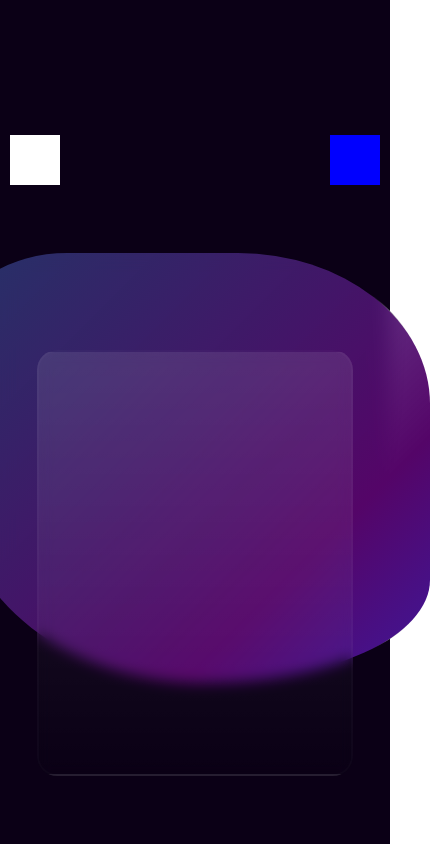
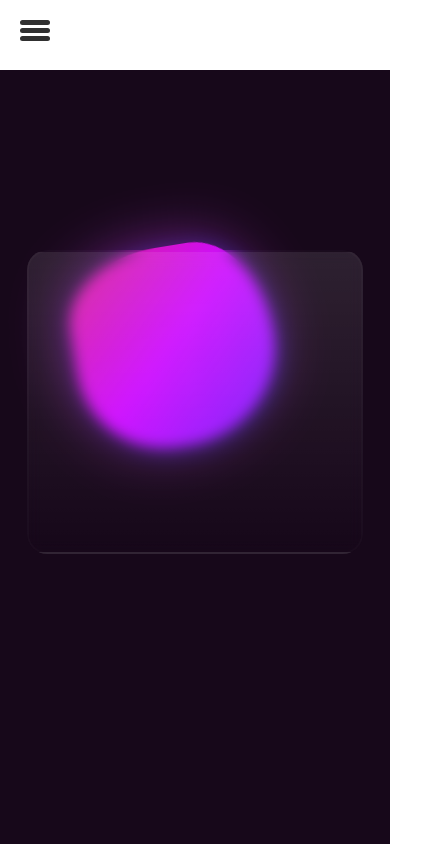
Before and after one commit to martins-joaopedro/portifolio, a React (Vite) app: page / in a window 390 px wide. Shown: the top 844 px of the page, 430 px wide, since content can reach past the window. Built offline with nearby package versions, Linux system fonts and the light colour scheme.

Commit message:
Blob configurations, responsive menu & bugs

```diff
--- a/src/components/Blob/index.jsx
+++ b/src/components/Blob/index.jsx
@@ -11,42 +11,55 @@ export const Blob = () => {
 
 const Container = styled.div`
     position: absolute;
-    top: 30%;
 `
 
 const move = keyframes`
     0% {
         border-radius: 48% 74% 56% 98% / 34% 78% 46% 58%;
+        transform: translateX(-20px) rotate(25deg);
         background-position: 0%;
+        box-shadow: 1px 1px 3rem #ff93064e;
+    }
+
+    25% {
+        border-radius: 100% 27% 100% 42% / 100% 20% 100% 71%;
+        transform: rotate(25deg) translateY(-40px);
+        background-position: 45%;
+        box-shadow: -5px -1px 5rem #ff0946,
+        10px 10px 3rem #e63600  ;
+    }
+
+    30% {
+        border-radius: 29% 100% 100% 53% / 51% 81% 40% 32%;
     }
 
     50% {
-        border-radius: 51% 17% 25% 17% / 34% 100% 32% 89%;
+        border-radius: 51% 56% 61% 45% / 51% 57% 89% 54%;
         background-position: 25%;
-        height: 550px;
-        width: 550px;
+        transform: rotate(20deg) translateY(100px);
+        box-shadow: 5px 5px 3rem #ff0984;
     }
 
     75% {
-        border-radius: 16% 45% 96% 52% / 13% 19% 23% 78%;
-        background-position: 50%;
-        width: 430px;
-        height: 430px
+        border-radius: 97% 45% 96% 52% / 67% 85% 97% 78%;
+        background-position: 75%;
+        transform: translateX(-40px) rotate(-15deg);
+        box-shadow: 1px 1px 3rem #6d6d6d5e;
     }
 
     100% {
         border-radius: 48% 74% 56% 98% / 34% 78% 46% 58%;
         background-position: 95%;
-        height: 430px;
-        height: 430px;
+        transform: rotate(0deg) translateX(10px) translateY(-10px) ;
+        box-shadow: -10px -10px 3rem #ce0bff,
+        10px 10px 3rem #1839f5;
     }
 `
 
 const Main =  styled.div`
-    background: linear-gradient(-45deg, #1839f5, #540568, #3558a197, #c53e81, #095e52);
-    background-size: 500%;
-    width: 500px;
-    height: 500px;
-    backdrop-filter: blur(10px);
+    width: clamp(200px, 50vw, 500px);
+    aspect-ratio: 1;
+    background: linear-gradient(-45deg, #1839f5, #ce0bff, #e63600, #ff0984, #ff9306);
+    background-size: 800%;
     animation: ${move} 10s alternate infinite;
 `
--- a/src/components/GlassCard/index.jsx
+++ b/src/components/GlassCard/index.jsx
@@ -1,37 +1,20 @@
 import React from 'react'
 import styled from "styled-components"
 
-import me from '../../assets/pic.png'
-
-export const GlassCard = () => {
+export const GlassCard = ({ children }) => {
     return (
         <Container>
-
+            { children }
         </Container>
     )
 }
 
 const Container = styled.div`
-    height: 50vh;
-    width: 80vw;
+    width: clamp(100px, 85%, 700px);
+    height: 300px;
     background: linear-gradient(180deg, rgba(255, 255, 255, 0.1), rgba(255, 255, 255, 0));
     backdrop-filter: blur(7px);
     border-radius: 20px;
     border: 2px solid rgba(255, 255, 255, 0.021);
     box-shadow: 0px 8px 32px rgb(0, 0, 0. 0.3);
 `
-
-
-const Image = styled.img`
-    width: 100%;
-    height: 100%;
-    object-fit: cover;
-    object-position: 10px 10px;
-    background-color: #202020;
-`
-
-const Text = styled.p`
-    font-family: 'Montserrat medium';
-    font-size: 2rem;
-    color: #fff;
-`
--- a/src/components/Header/index.jsx
+++ b/src/components/Header/index.jsx
@@ -1,36 +1,52 @@
 import { styled } from "styled-components";
 import { useEffect } from 'react'
+import './style.css'
 
-import './style.css'
+import instagram from '../../assets/images/instagram.png'
 
 export const Header = () => {
 
     useEffect(() => {
         window.addEventListener("scroll", () => {
-            const container = document.getElementById("header-container")
-            container.classList.toggle("scrolling", window.scrollY > 100)
+            let container = document.getElementById("header-container")
+            container.classList.toggle("scrolling", window.scrollY > 10)
         })
     }, [])
 
     const toggleMenu = () => {
-        const menu = document.querySelector(".menu");
-        console.log(menu)
-        menu.classList.toggle("show")
+        const menu = document.querySelector(".menu-container");
+        const tooltip = document.querySelector(".menu-tooltip");
+        menu.classList.toggle("close")
+        tooltip.classList.toggle("show")
     }
 
     return (
         <Container>
             <div id="header-container">
-                <Logo></Logo>
                 <NavList>
                     <li>Sobre mim</li>
                     <li>Formação</li>
                     <li>Projetos</li>
                 </NavList>
                 <LeftIcon>
-                    <div className="socialmedia"></div>
-                    <button className="menu" onClick={toggleMenu}></button>
+                    <div className="socialmedia">
+                    <img class="icons" src={instagram}></img>
+                    </div>
+                    <button className="button-menu" onClick={toggleMenu}>
+                        <div className="menu-container">
+                            <span></span>
+                            <span></span>
+                            <span></span>
+                        </div>
+                    </button>
                 </LeftIcon>
+            </div>
+            <div className="menu">
+                <div className="menu-tooltip">
+                    <li>Sobre mim</li>
+                    <li>Formação</li>
+                    <li>Projetos</li>
+                </div>
             </div>
         </Container>
     )
@@ -38,11 +54,12 @@ export const Header = () => {
 
 const LeftIcon = styled.div`
     @media (max-width: 700px) {
+
         & .socialmedia {
             display: none;
         }
 
-        & .menu {
+        & .menu-container {
             display: block;
         }
     }
@@ -54,6 +71,14 @@ const Container = styled.div`
     left: 0;
     width: 100%;
     z-index: 9999;
+
+    @media (max-width: 700px) {
+        & #header-container {
+            height: 50px;
+            background-color: rgb(255, 255, 255);
+            color: #000;
+        }
+    }
 `
 
 const Logo = styled.div`
--- a/src/components/Header/style.css
+++ b/src/components/Header/style.css
@@ -3,13 +3,13 @@
     align-items: center;
     justify-content: space-between;
     padding: 10px;
-    height: 300px;
+    height: 200px;
     transition: all 1s;
 
 }
 
 #header-container.scrolling {
-    height: 100px;
+    height: 50px;
     background-color: rgb(255, 255, 255);
     color: #000;
 }
@@ -27,20 +27,83 @@
 
 .socialmedia {
     display: block;
-    width: 50px;
-    background-color: green;
-    aspect-ratio: 1;
 }
 
-.menu {
-    display: none;
-    width: 50px;
-    background-color: blue;
-    aspect-ratio: 1;
-
-    border: 0;
+.button-menu {
+    border: none;
+    background: transparent;
+    padding: 10px;
 }
 
-.menu.show {
-    background-color: aqua;
+.icons {
+    width: 30px;
+    filter: invert();
 }
+
+.menu-tooltip {
+    opacity: 0;
+    background-color: #b6b6b6;
+    width: 100%;
+    transition: 0.25s ease-in-out;
+    text-align: center;
+}
+
+.menu-tooltip li {
+    display: block;
+    padding: 15px;
+}
+
+.menu-tooltip li:hover {
+    background-color: #303030;
+}
+
+.show {
+    opacity: 1;
+}
+
+.menu-container {
+    width: 30px;
+    aspect-ratio: 1;
+    position: relative;
+    display: none;
+}
+
+span {
+    position: absolute;
+    display: block;
+    height: 5px;
+    width: 100%;
+    border-radius: 30px;
+    background: #303030;
+    transition: 0.25s ease-in-out;
+}
+
+#checkbox-menu {
+    opacity: 0;
+}
+
+span:nth-child(1) {
+    top: 0;
+}
+
+span:nth-child(2) {
+    top: 8px
+}
+
+span:nth-child(3) {
+    top: 16px;
+}
+
+.menu-container.close span:nth-child(1) {
+    opacity: 0;
+}
+
+.menu-container.close span:nth-child(2) {
+    transform: rotate(45deg);
+    top: 8px
+}
+
+.menu-container.close span:nth-child(3) {
+    transform: rotate(-45deg);
+    top: 8px
+}
--- a/src/pages/Home/index.jsx
+++ b/src/pages/Home/index.jsx
@@ -1,17 +1,61 @@
 import React from "react"
-import './styles.jsx';
 
 import { Header } from '../../components/Header'
 import { GlassCard } from '../../components/GlassCard'
 import { Blob } from '../../components/Blob'
-import { Container } from "./styles.jsx";
+import { styled, keyframes} from "styled-components";
 
 export const Home = () => {
   return (
     <Container>
        <Header></Header>
-       <Blob>A</Blob>
+       <Blob></Blob>
        <GlassCard></GlassCard>
     </Container>
   )
 }
+
+const Image = styled.img`
+    width: 100%;
+    height: 100%;
+    object-fit: cover;
+    object-position: 10px 10px;
+    background-color: #202020;
+`
+
+const Text = styled.p`
+    font-family: 'Montserrat medium';
+    font-size: 2rem;
+    color: #fff;
+`
+
+const moving = keyframes`
+    0% {
+        background-color: #0e0d0d;
+    }
+
+    25% {
+        background-color: #311313;
+    }
+
+    50% {
+        background-color: #1a1a1a;
+    }
+
+    75% {
+        background-color: #0e0d0d;
+    }
+    100% {
+        background-color: #25002e;
+    }
+`
+
+const Container = styled.div`
+    height: 150vh;
+    animation: ${moving} 10s infinite alternate;
+    padding-top: 250px;
+    display: flex;
+    flex-direction: column;
+    align-items: center;
+    overflow: hidden;
+`
--- a/src/pages/Home/styles.jsx
+++ /dev/null
@@ -1,24 +0,0 @@
-import { styled, keyframes} from "styled-components";
-
-const moving = keyframes`
-    0% {
-        background-color: #111111;
-    }
-    50% {
-        background-color: #080327;
-    }
-    75% {
-        background-color: #0b0016;
-    }
-    100% {
-        background-color: #111111;
-    }
-`
-
-export const Container = styled.div`
-    height: 200vh;
-    animation: ${moving} 3s infinite ease-in-out;
-    padding-top: 350px;
-    display: flex;
-    justify-content: center;
-`
```
Also changed, not shown: src/assets/images/instagram.png (added).
